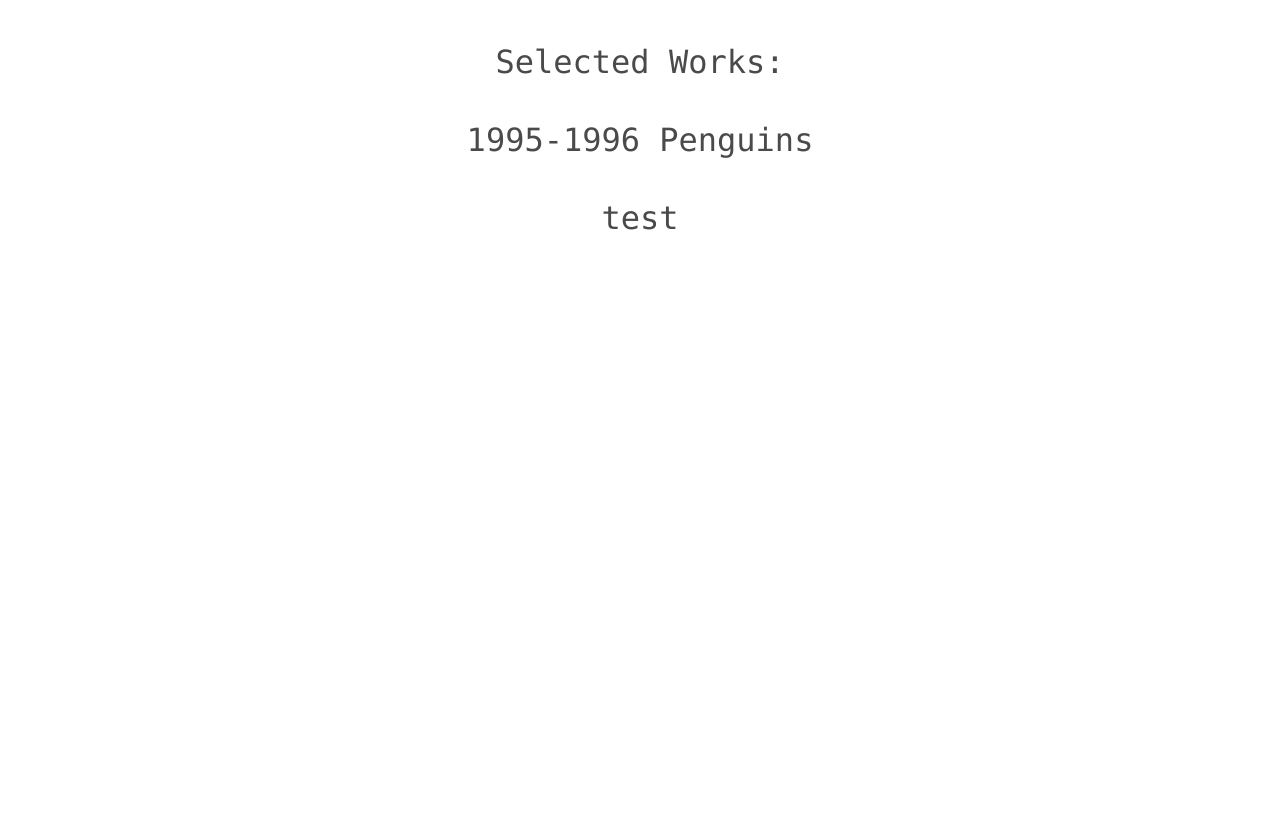
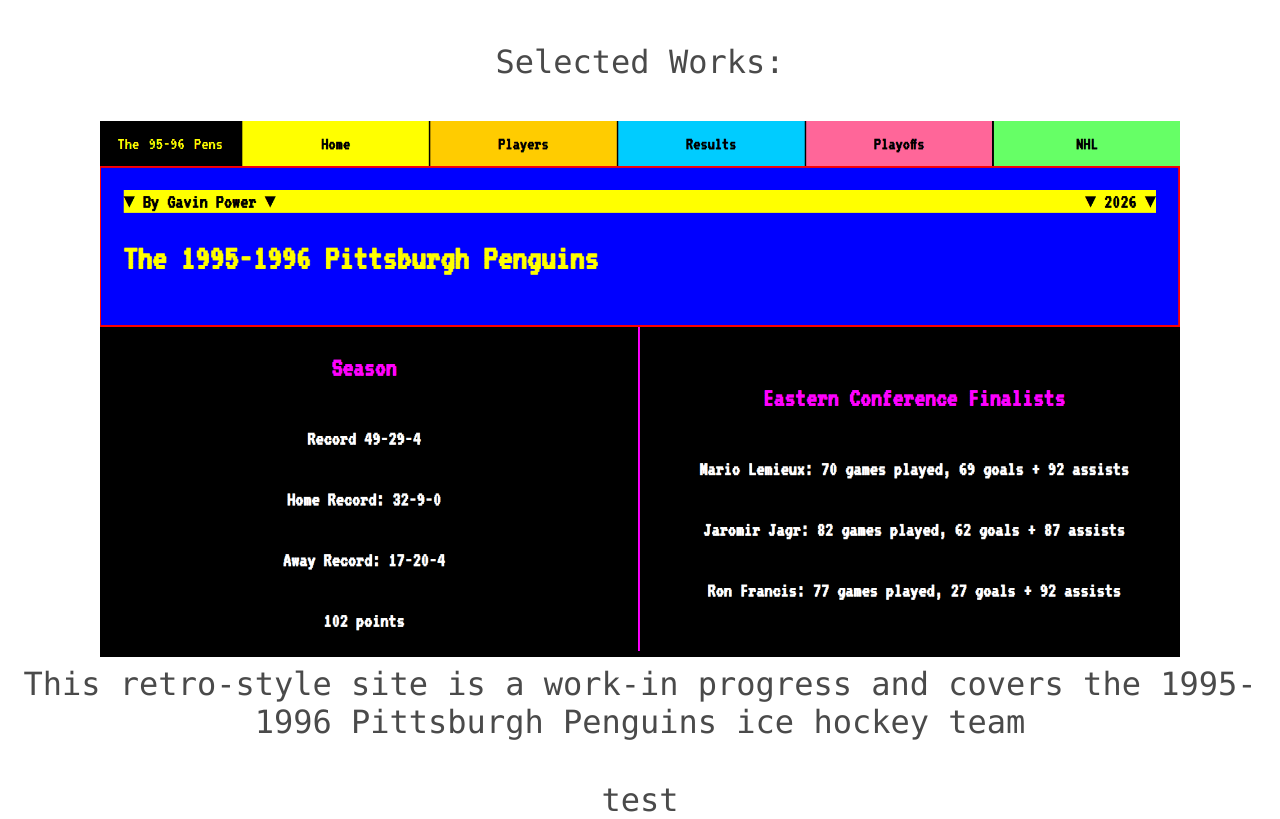
Before and after one commit to powerrgav/personal-website, an Angular app: page / in a window 1280 px wide. Shown: the part 961-1780 px from the top of the page. Before the commit the page ends 1255 px from the top, so only its background shows below. Built offline with nearby package versions, Linux system fonts and the light colour scheme.

Commit message:
Add image to pens site link

```diff
--- a/src/app/home/home.html
+++ b/src/app/home/home.html
@@ -27,7 +27,9 @@
         <div class="showcasedWorksWrapper">
             <p>Selected Works:</p>
             <div class="showcasedWorkBlock">
-                <a href="https://github.com/powerrgav/96pens">1995-1996 Penguins</a>
+                <a href="https://github.com/powerrgav/96pens"><img src="96Pens-Site.png" style="width:1080px; height: auto;">
+                    <br>This retro-style site is a work-in progress and covers the 1995-1996 Pittsburgh Penguins ice hockey team
+                </a>
             </div>
             <div class="showcasedWorkBlock">
                 <p>test</p>
```
Also changed, not shown: public/96Pens-Site.png (added).
